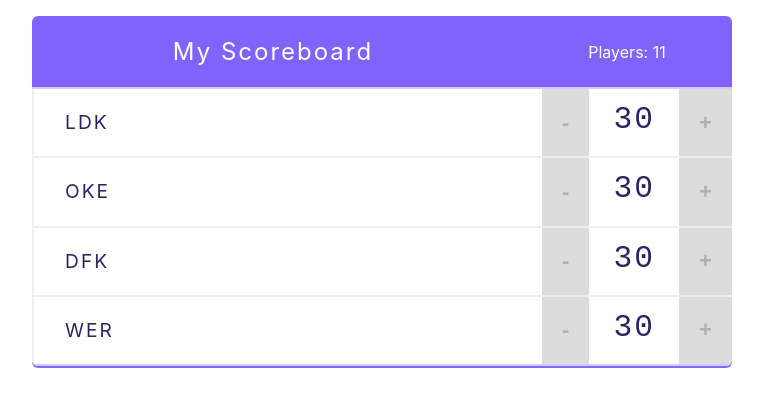
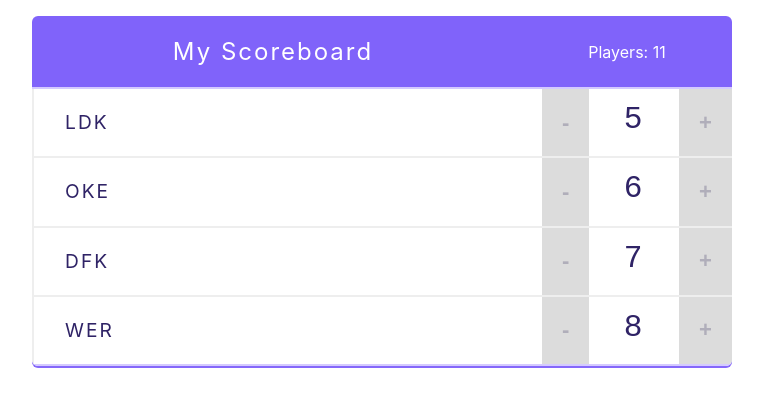
Before and after one commit to John-Yoon/scoreboard, a React (Create React App) app: page / in a window 1280 px wide. Shown: the top 406 px of the page, without its empty margins (258-1021 px from the left). Built offline with nearby package versions, Linux system fonts and the light colour scheme.

Commit message:
컴퍼넌트 통신 - counter 통신

```diff
--- a/src/App.js
+++ b/src/App.js
@@ -6,10 +6,10 @@ import {Player} from './components/Player';
 class App extends React.Component {
     state = {
         players: [
-            {name: 'LDK', id: 1},
-            {name: 'OKE', id: 2},
-            {name: 'DFK', id: 3},
-            {name: 'WER', id: 4}
+            {name: 'LDK', score:5, id: 1},
+            {name: 'OKE', score:6, id: 2},
+            {name: 'DFK', score:7, id: 3},
+            {name: 'WER', score:8, id: 4}
         ]
     }
 
@@ -27,7 +27,7 @@ class App extends React.Component {
                 <Header title="My Scoreboard" totalPlayers={11}/>
                 {
                     this.state.players.map((item) => (
-                        <Player id={item.id} name={item.name} key={item.id} removePlayer={this.handleRemovePlayer}/>
+                        <Player id={item.id} name={item.name} score={item.score} key={item.id} removePlayer={this.handleRemovePlayer}/>
                     ))
                 }
             </div>
--- a/src/components/Counter.js
+++ b/src/components/Counter.js
@@ -1,10 +1,10 @@
 import React from "react";
 
 export class Counter extends React.Component {
-    state = {
+    /*state = {
         score: 30,
         num: 1
-    }
+    }*/
 
     constructor() {
         super();
@@ -21,7 +21,7 @@ export class Counter extends React.Component {
         return (
             <div className="counter">
                 <button className="counter-action decrement" onClick={() => this.handleScore(-1)}>-</button>
-                <span className="counter-score">{this.state.score}</span>
+                <span className="counter-score">{this.props.score}</span>
                 <button className="counter-action increment" onClick={() => this.handleScore(1)}>+</button>
             </div>
         )
--- a/src/components/Player.js
+++ b/src/components/Player.js
@@ -8,7 +8,7 @@ export const Player = (props) => {
                 <button className="remove-player" onClick={(e) => props.removePlayer(e, props.id)}>x</button>
                 {props.name}
             </span>
-            <Counter/>
+            <Counter score={props.score} />
         </div>
     )
 }
```
